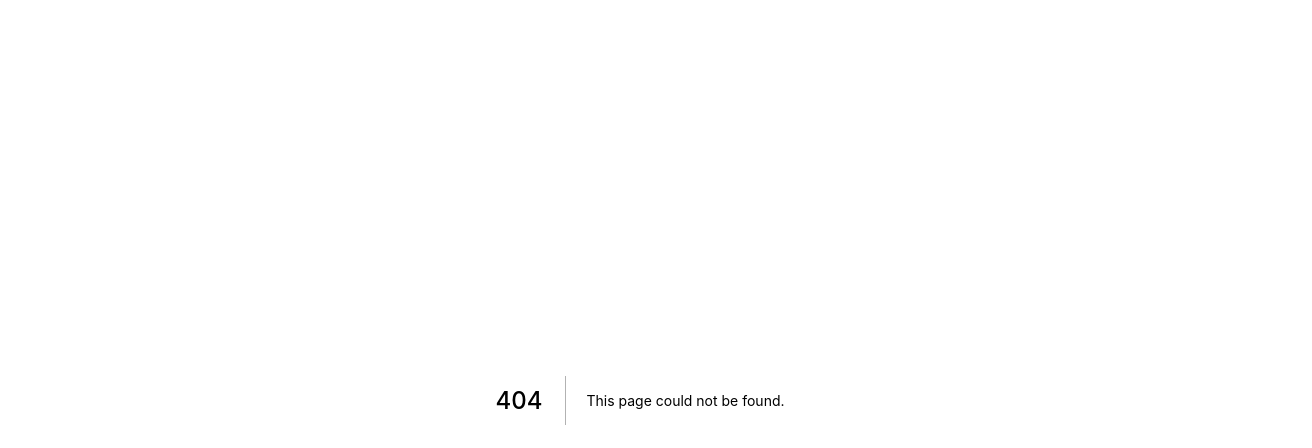
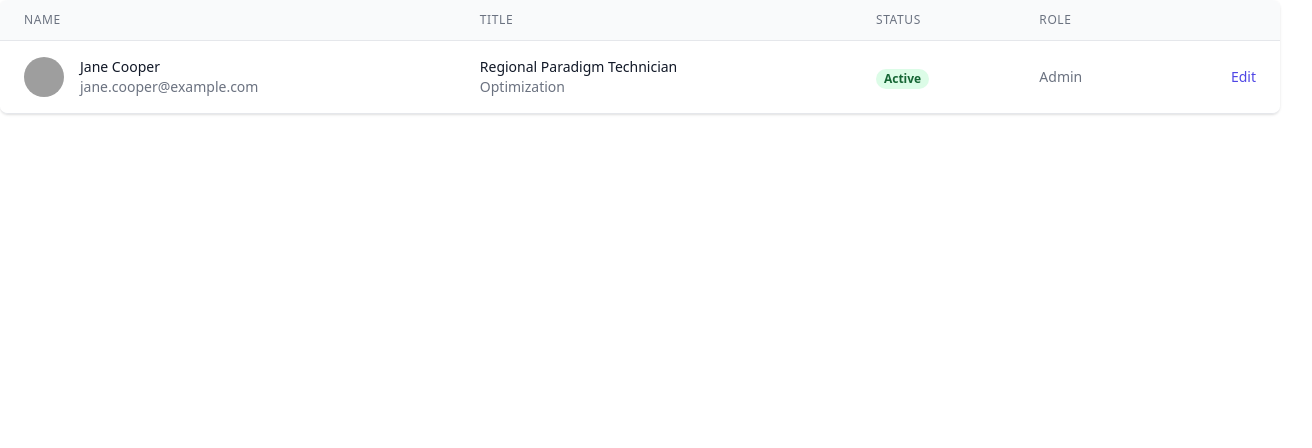
Before and after one commit to Mono-Gato/dashNext, a Next.js app: page /dashboard in a window 1280 px wide. Before the commit this address had no page. Shown: the top 448 px of the page, 1312 px wide, since content can reach past the window. Built offline with nearby package versions, Linux system fonts and the light colour scheme; grey boxes are pictures that could not be loaded.

Commit message:
ADD Dashboard page

```diff
--- /dev/null
+++ b/src/pages/dashboard/index.js
@@ -0,0 +1,76 @@
+const people = [
+  {
+    name: 'Jane Cooper',
+    title: 'Regional Paradigm Technician',
+    department: 'Optimization',
+    role: 'Admin',
+    email: 'jane.cooper@example.com',
+    image: 'https://images.unsplash.com/photo-1494790108377-be9c29b29330?ixlib=rb-1.2.1&ixid=eyJhcHBfaWQiOjEyMDd9&auto=format&fit=facearea&facepad=4&w=256&h=256&q=60',
+  },
+];
+
+export default function Dashboard() {
+  return (
+    <>
+      <div className="flex flex-col">
+        <div className="-my-2 overflow-x-auto sm:-mx-6 lg:-mx-8">
+          <div className="py-2 align-middle inline-block min-w-full sm:px-6 lg:px-8">
+            <div className="shadow overflow-hidden border-b border-gray-200 sm:rounded-lg">
+              <table className="min-w-full divide-y divide-gray-200">
+                <thead className="bg-gray-50">
+                  <tr>
+                    <th scope="col" className="px-6 py-3 text-left text-xs font-medium text-gray-500 uppercase tracking-wider">
+                      Name
+                    </th>
+                    <th scope="col" className="px-6 py-3 text-left text-xs font-medium text-gray-500 uppercase tracking-wider">
+                      Title
+                    </th>
+                    <th scope="col" className="px-6 py-3 text-left text-xs font-medium text-gray-500 uppercase tracking-wider">
+                      Status
+                    </th>
+                    <th scope="col" className="px-6 py-3 text-left text-xs font-medium text-gray-500 uppercase tracking-wider">
+                      Role
+                    </th>
+                    <th scope="col" className="relative px-6 py-3">
+                      <span className="sr-only">Edit</span>
+                    </th>
+                  </tr>
+                </thead>
+                <tbody className="bg-white divide-y divide-gray-200">
+                  {people.map((person) => (
+                    <tr key={person.email}>
+                      <td className="px-6 py-4 whitespace-nowrap">
+                        <div className="flex items-center">
+                          <div className="flex-shrink-0 h-10 w-10">
+                            <img className="h-10 w-10 rounded-full" src={person.image} alt="" />
+                          </div>
+                          <div className="ml-4">
+                            <div className="text-sm font-medium text-gray-900">{person.name}</div>
+                            <div className="text-sm text-gray-500">{person.email}</div>
+                          </div>
+                        </div>
+                      </td>
+                      <td className="px-6 py-4 whitespace-nowrap">
+                        <div className="text-sm text-gray-900">{person.title}</div>
+                        <div className="text-sm text-gray-500">{person.department}</div>
+                      </td>
+                      <td className="px-6 py-4 whitespace-nowrap">
+                        <span className="px-2 inline-flex text-xs leading-5 font-semibold rounded-full bg-green-100 text-green-800">Active</span>
+                      </td>
+                      <td className="px-6 py-4 whitespace-nowrap text-sm text-gray-500">{person.role}</td>
+                      <td className="px-6 py-4 whitespace-nowrap text-right text-sm font-medium">
+                        <a href="#" className="text-indigo-600 hover:text-indigo-900">
+                          Edit
+                        </a>
+                      </td>
+                    </tr>
+                  ))}
+                </tbody>
+              </table>
+            </div>
+          </div>
+        </div>
+      </div>
+    </>
+  );
+}
```
